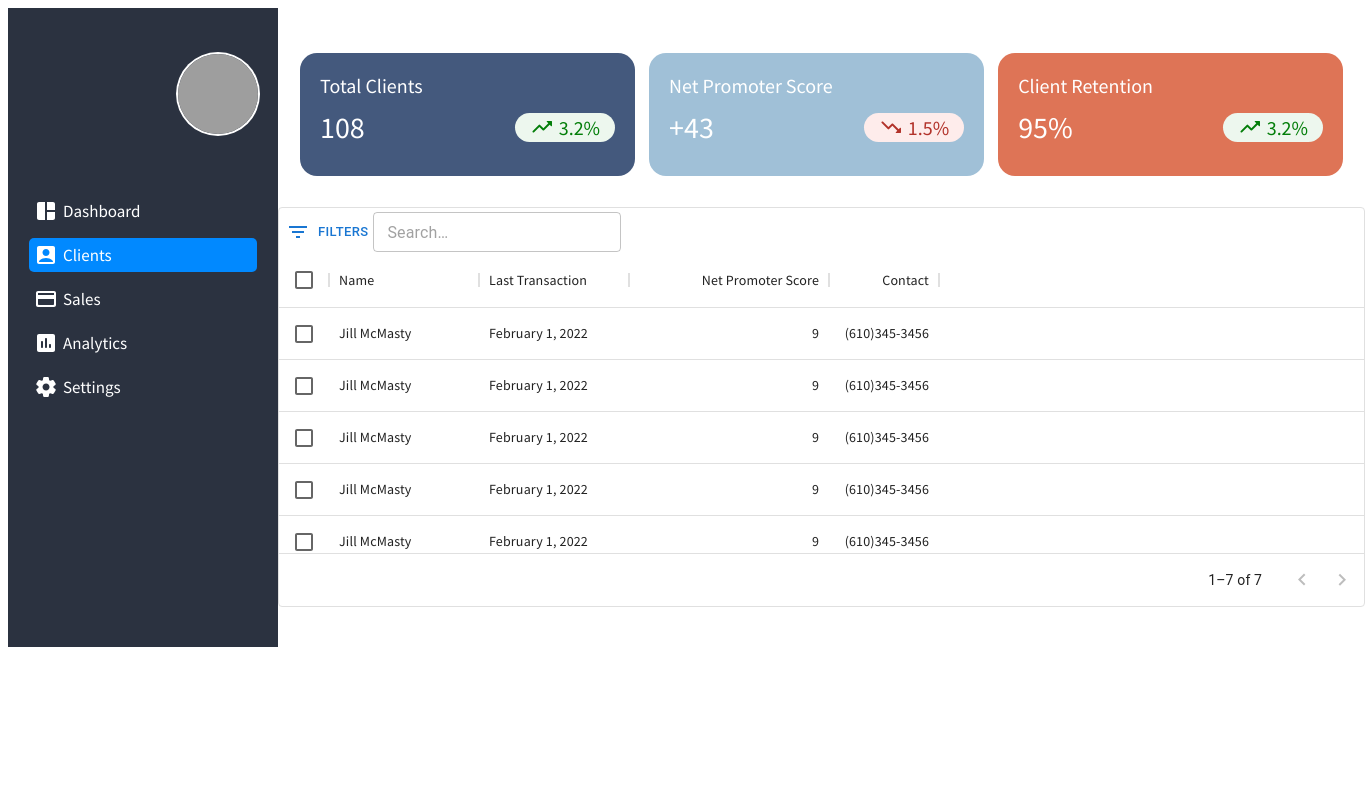
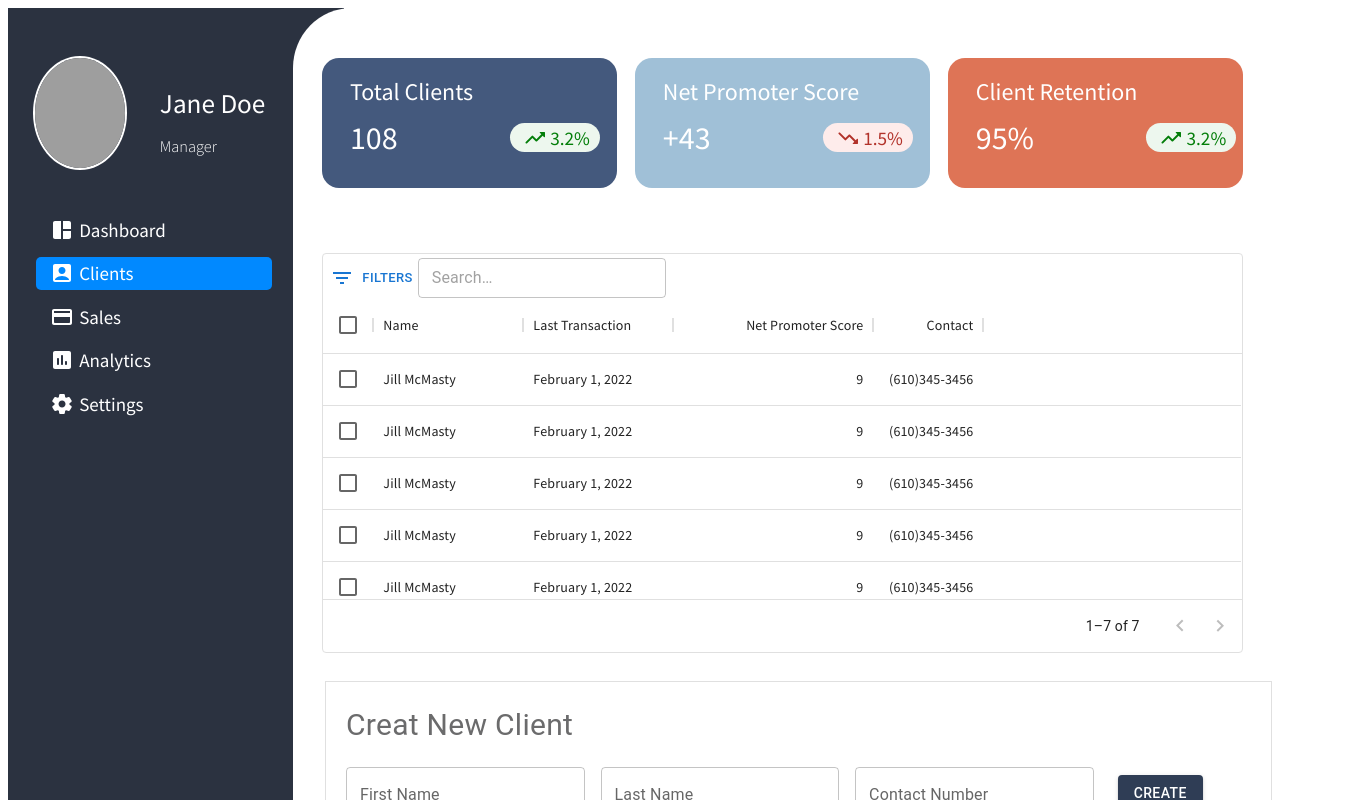
Before and after one commit to Azureyy/Client-Monitor-Dashboard, a React (Create React App) app: page / in a window 1280 px wide. Shown: the top 800 px of the page, 1365 px wide, since content can reach past the window. Built offline with nearby package versions, Linux system fonts and the light colour scheme; grey boxes are pictures that could not be loaded.

Commit message:
create new client

```diff
--- a/src/components/featureInfo/featuredInfo.css
+++ b/src/components/featureInfo/featuredInfo.css
@@ -1,97 +1,106 @@
 .featured{
     margin-top: 30px;
-    padding: 15px;
+    padding-left: 3%;
+    padding-top: 2%;
+    padding-right: 3%;
+    padding-bottom: 3%;
+    height: 15%;
     display: flex;
     border-radius: 15px;
     justify-content: space-between;
 }
 
 .featuredItemTotal{
-    flex: 1;
-    margin: 0px 7px;
-    padding: 20px;
+    width: 29%;
+    height: 75%;
+    padding-left: 3%;
+    padding-top: 2%;
     border-radius: 17px;
     background-color: #44597D;
 }
 
 .featuredItemScore{
-    flex: 1;
-    margin: 0px 7px;
-    padding: 20px;
+    width: 29%;
+    height: 75%;
+    padding-left: 3%;
+    padding-top: 2%;
     border-radius: 17px;
+    border-left: 100px;
     background-color: #A0C0D7;
 }
 
 .featuredItemRetention{
-    flex: 1;
-    margin: 0px 7px;
-    padding: 20px;
+    padding-left: 3%;
+    padding-top: 2%;
+    width: 29%;
+    height: 75%;
     border-radius: 17px;
     background-color: #DE7456;
 }
 
 .featuredTitle{
-    font-size: 20px;
+    font-size: 150%;
     display: flex;
     color: #fff;
     margin-top: auto;
 }
 
 .featureClientContainer{
-    margin: 10px 0px;
+    margin: 4% 0px;
     display: flex;
     align-items: center;
 }
 
 .featuredClient{
-    font-size: 30px;
+    font-size: 200%;
     font-weight: 500;
     color: #fff;
 }
 
 .featuredClientRate{
     display: flex;
-    margin-left: 150px;
+    text-align: center;
+    margin-left: 42%;
     border-radius: 15px;
-    padding-left: 15px;
-    padding-right: 15px;
-    padding-top: 2px;
-    padding-bottom: 2px;
+    padding-left: 5%;
+    padding-right: 5%;
+    padding-top: 1%;
+    padding-bottom: 1%;
     background-color: #EDF7EE;
 }
 
 .featuredScoreRate{
     display: flex;
-    align-items: center;
-    margin-left: 150px;
+    text-align: center;
+    margin-left: 42%;
     border-radius: 15px;
-    padding-left: 15px;
-    padding-right: 15px;
-    padding-top: 2px;
-    padding-bottom: 2px;
+    padding-left: 5%;
+    padding-right: 5%;
+    padding-top: 1%;
+    padding-bottom: 1%;
     background-color: #FEECEB;
 }
 
 .featuredRetentionRate{
     display: flex;
-    align-items: center;
-    margin-left: 150px;
+    text-align: center;
+    margin-left: 42%;
     border-radius: 15px;
-    padding-left: 15px;
-    padding-right: 15px;
-    padding-top: 2px;
-    padding-bottom: 2px;
+    padding-left: 5%;
+    padding-right: 5%;
+    padding-top: 1%;
+    padding-bottom: 1%;
     background-color: #EDF7EE;
 }
 
 .rateNegative{
-    font-size: 20px;
-    margin-left: 5px;
+    font-size: 120%;
+    margin-left: 5%;
     color: #B2322A;
 }
 
 .rate{
-    font-size: 20px;
-    margin-left: 5px;
+    font-size: 120%;
+    margin-left: 5%;
     color: #037E09;
 }
--- /dev/null
+++ b/src/components/homepage/ClientCreate.jsx
@@ -0,0 +1,60 @@
+import { Typography } from '@mui/material'
+import Box from '@mui/material/Box'
+import Button from '@mui/material/Button'
+import TextField from '@mui/material/TextField'
+import "./clientList.css"
+
+export default function ClientCreate() {
+    return (
+        <div className="insert">
+
+            <Box sx = {{width: 945, height: 250,
+                ml:8/2, mt:7/2, border:1, borderColor: 'grey.300'}}>
+            <Typography sx = {{ml:2.5, mt:2.5,
+                fontSize:30, color: '#6B6B6C'}}>Creat New Client</Typography>
+
+                <Box
+                    component="form"
+                    sx={{p:1.5,
+                    '& .MuiTextField-root': { m: 1,  width: '30ch' },
+                    display:'flex'
+                    }}
+                    noValidate
+                    autoComplete="off"
+                >
+                <div>
+                    <TextField
+                    id="outlined-textarea"
+                    label="First Name"
+                    placeholder="First Name"
+                    multiline
+                    />
+                </div>
+                <div>
+                    <TextField
+                    id="outlined-textarea"
+                    label="Last Name"
+                    placeholder="Last Name"
+                    multiline
+                    />
+                </div>
+                <div>
+                    <TextField
+                    id="outlined-textarea"
+                    label="Contact Number"
+                    placeholder="Contact Number"
+                    multiline
+                    />
+                </div>
+                <div>
+                    <Button variant = "contained" sx={{ml:2, mt:2}}
+                    style = {{backgroundColor: "#2F3D55"}}>
+                        CREATE
+                    </Button>
+                </div>
+                </Box >
+            </Box >
+        </div>
+
+    )
+  }
--- a/src/components/homepage/ClientList.jsx
+++ b/src/components/homepage/ClientList.jsx
@@ -5,9 +5,11 @@ import PropTypes from 'prop-types';
 import IconButton from '@mui/material/IconButton';
 import TextField from '@mui/material/TextField';
 import { Box, ThemeProvider, createTheme } from '@mui/system';
+import Typography from '@mui/material/Typography'
 
 const columns = [
-  { field: 'id', headerName: 'Name', width: 150 },
+  { field: 'id', headerName: 'id', type: 'number', width: 150 },
+  { field: 'name', headerName: 'Name', width: 150 },
   {
     field: 'transaction',
     headerName: 'Last Transaction',
@@ -33,13 +35,13 @@ const columns = [
 ];
 
 const rows = [
-  { id: 'Jill McMasty', transaction: 'February 1, 2022', net: 9, contact: '(610)345-3456' },
-  { id: 'Jill McMasty', transaction: 'February 1, 2022', net: 9, contact: '(610)345-3456' },
-  { id: 'Jill McMasty', transaction: 'February 1, 2022', net: 9, contact: '(610)345-3456' },
-  { id: 'Jill McMasty', transaction: 'February 1, 2022', net: 9, contact: '(610)345-3456' },
-  { id: 'Jill McMasty', transaction: 'February 1, 2022', net: 9, contact: '(610)345-3456' },
-  { id: 'Jill McMasty', transaction: 'February 1, 2022', net: 9, contact: '(610)345-3456' },
-  { id: 'Jill McMasty', transaction: 'February 1, 2022', net: 9, contact: '(610)345-3456' },
+  { id:1, name: 'Jill McMasty', transaction: 'February 1, 2022', net: 9, contact: '(610)345-3456' },
+  { id:2, name: 'Jill McMasty', transaction: 'February 1, 2022', net: 9, contact: '(610)345-3456' },
+  { id:3, name: 'Jill McMasty', transaction: 'February 1, 2022', net: 9, contact: '(610)345-3456' },
+  { id:4, name: 'Jill McMasty', transaction: 'February 1, 2022', net: 9, contact: '(610)345-3456' },
+  { id:5, name: 'Jill McMasty', transaction: 'February 1, 2022', net: 9, contact: '(610)345-3456' },
+  { id:6, name: 'Jill McMasty', transaction: 'February 1, 2022', net: 9, contact: '(610)345-3456' },
+  { id:7, name: 'Jill McMasty', transaction: 'February 1, 2022', net: 9, contact: '(610)345-3456' },
 
 ];
 
@@ -47,19 +49,23 @@ const rows = [
 
 const CustomToolbar = ({ setFilterButtonEr }) => (
   <GridToolbarContainer>
-    <GridToolbarFilterButton ref={setFilterButtonEr} />
+    <GridToolbarFilterButton ref={setFilterButtonEr}  />
     <TextField
         placeholder="Search…"
         size = "small"
-
+        justifyContent = "flex-end"
       />
   </GridToolbarContainer>
 );
 
 CustomToolbar.propTypes = {
   setFilterButtonEl: PropTypes.func.isRequired,
+
 };
 
+// const addClient = () => {
+//   setRows((prevRows) => [...prevRows, createClient()])
+// }
 
 const filterOperators = getGridNumericOperators().filter(
   (operator) => null,
@@ -68,15 +74,24 @@ const filterOperators = getGridNumericOperators().filter(
 
 export default function DataGridDemo() {
   const [filterButtonEr, setFilterButtonEr] = React.useState(null);
+  const name = "All Clients";
   return (
-    <div style={{ height: 400, width: '100%' }}>
+    <div style={{ height: '40%', paddingRight: '3%', paddingLeft: '3%'}}>
       <Box sx={{ margin: 2 }} />
+
       <DataGrid
         rows={rows}
         columns={columns}
         components={{
           Toolbar: CustomToolbar,
 
+        }}
+        initialState={{
+          columns:{
+            columnVisibilityModel:{
+              id:false,
+            }
+          }
         }}
         componentsProps={{
           panel: {
@@ -90,6 +105,8 @@ export default function DataGridDemo() {
         checkboxSelection
         disableSelectionOnClick
 
+        disableColumnMenu
+
       />
     </div>
   );
--- a/src/components/homepage/Home.jsx
+++ b/src/components/homepage/Home.jsx
@@ -1,5 +1,6 @@
 import FeaturedInfo from "../featureInfo/FeaturedInfo"
 import ClientList from "./ClientList"
+import ClientCreate from "./ClientCreate"
 import "./home.css"
 
 
@@ -8,7 +9,7 @@ export default function home() {
     <div className="home">
       <FeaturedInfo />
       <ClientList />
-    < div className="homeWidgets"></div>
+      <ClientCreate />
     </div>
   )
 }
--- a/src/components/homepage/home.css
+++ b/src/components/homepage/home.css
@@ -1,8 +1,7 @@
 .home{
     flex:2;
+    border-radius: 6%;
+    background-color: #fff;
+    margin-left: -4%;
+    z-index: 1;
 }
-
-.homeWidgets{
-    display: flex;
-    margin: 20px;
-}
--- a/src/components/sidebar/Sidebar.jsx
+++ b/src/components/sidebar/Sidebar.jsx
@@ -8,12 +8,19 @@ import {SettingsRounded} from '@mui/icons-material';
 export default function Sidebar(){
     return(
         <div className="sidebar">
-            <div className = "container">
+
+            <div className="photo">
+                <img src = "https://img.texasmonthly.com/2021/11/walker-county-jane-doe-sherri-jarvis.jpg?auto=compress&crop=faces&fit=fit&fm=webp&h=0&ixlib=php-1.2.1&q=45&w=1850" className="profile"/>
+                <div>
+                    <p className="name">
+                        Jane Doe<p className="manager">Manager</p>
+                    </p>
+
+                </div>
+
+
+            </div>
             <div className = "sidebarWrapper">
-                    <div className = "sidebarMenu">
-
-                        <u1 className = "sidebarList">
-                        <img src = "https://img.texasmonthly.com/2021/11/walker-county-jane-doe-sherri-jarvis.jpg?auto=compress&crop=faces&fit=fit&fm=webp&h=0&ixlib=php-1.2.1&q=45&w=1850" className="profile"/>
                     <li className = "sidebarListItem">
                     <AutoAwesomeMosaicRounded sx = {{color: "white" }}/>
                     <span className="iconName">Dashboard</span>
@@ -34,11 +41,6 @@ export default function Sidebar(){
                     <SettingsRounded sx = {{color: "white" }}/>
                     <span className="iconName">Settings</span>
                     </li>
-                        </u1>
-
-                    </div>
-
-                </div>
 
             </div>
         </div>
--- a/src/components/sidebar/sidebar.css
+++ b/src/components/sidebar/sidebar.css
@@ -1,32 +1,31 @@
 .sidebar{
-    flex: 1;
-    width: 100%;
-    height: auto;
+    width: 400px;
+    height: 1000px;
     background-color: #2B3240;
     position: sticky;
+    z-index: 0;
+    margin: 0;
+    padding: 0;
 }
+
 .sidebarWrapper{
-    height: 100%;
-    padding: 0px 20px;
-    display: flex;
-    align-items: center;
+    padding-top: 20px;
+    padding-left: 8%;
+    padding-right: 21%;
     justify-content: space-between;
 }
 
-.sidebarList{
-    list-style:none;
-    padding:150px;
-}
-
 .iconName{
-    font-size: 17px;
+    font-size: 19px;
     margin-left: 5px;
     color: #fff;
 
 }
 
 .sidebarListItem{
-    padding: 5px;
+    padding-left: 6%;
+    padding-top: 2%;
+    padding-bottom: 2%;
     cursor: pointer;
     margin: 1px;
     margin-top: 10px;
@@ -42,11 +41,29 @@
 }
 
 .profile{
-    margin-top: 20%;
-    margin-bottom: 20%;
-    margin-right: 280%;
-    width: 80px;
-    height: 80px;
+    width: 27%;
+    height: 11%;
     border-radius: 50%;
     box-shadow: 0 0 0 2px #fff;
+    position: absolute;
 }
+.photo{
+    display: flex;
+    padding-left: 8%;
+    padding-top: 15%;
+
+}
+
+
+.name{
+    color: #fff;
+    padding-left: 125px;
+    font-size: 170%;
+    font-weight: 200%;
+}
+
+.manager{
+    color: #fff;
+    font-size: 60%;
+    font-weight: lighter;
+}
```
Also changed, not shown: src/components/homepage/clientCreate.css (added, +14 -0 lines), 1 other file (tests, documents, lock files or other folders). Lines whose indentation alone changed are shown as unchanged.
